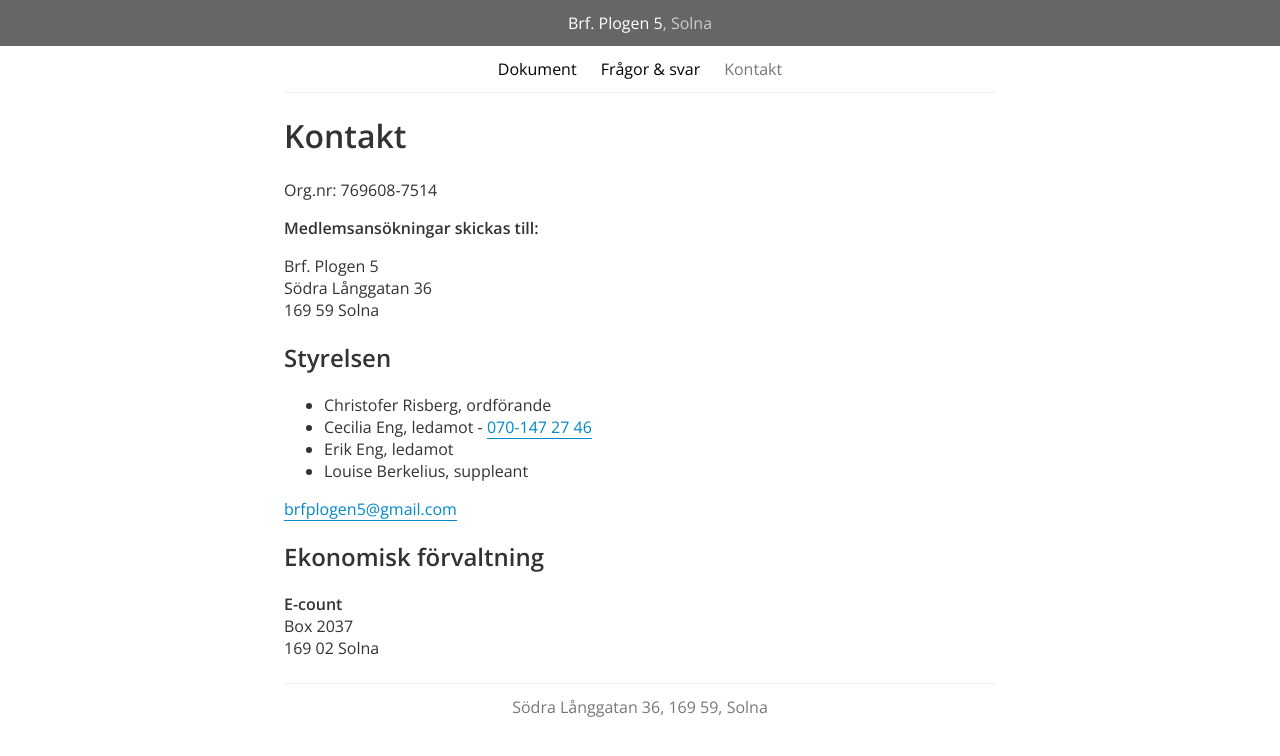
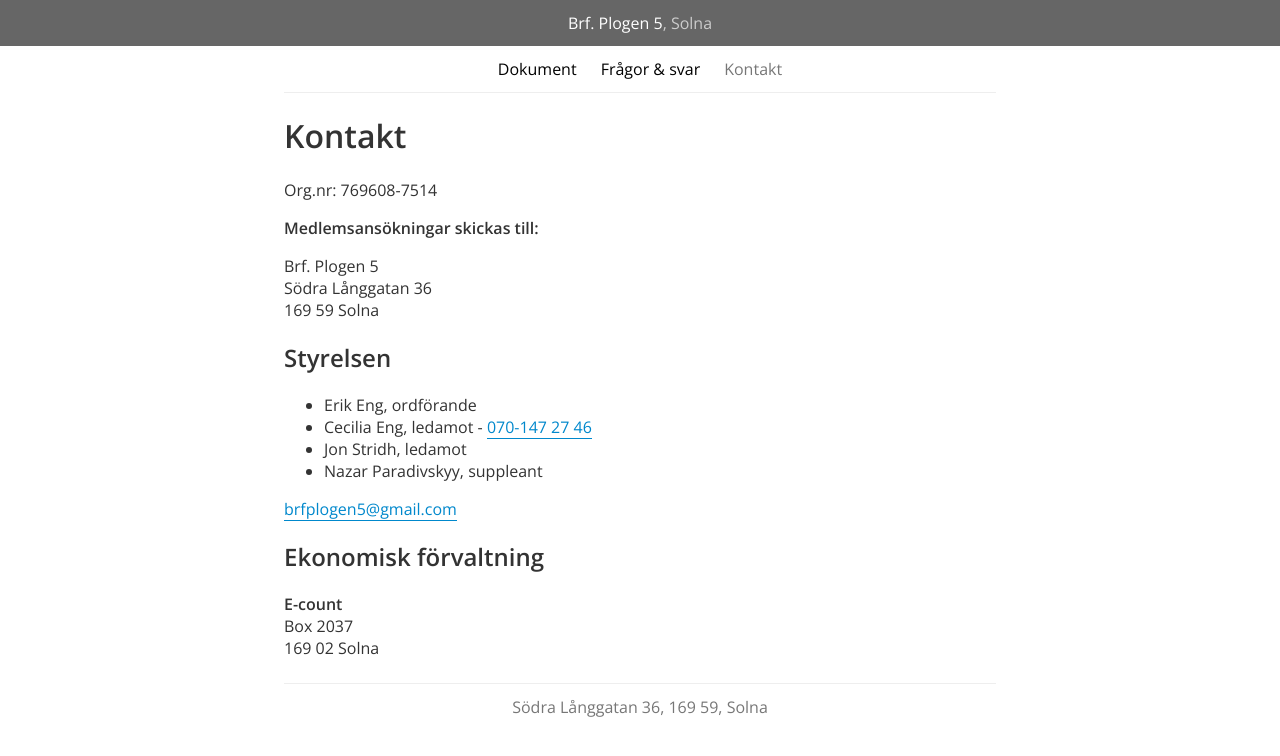
Before and after one commit to brfplogen5/brfplogen5.github.io, a Jekyll site: the page built from kontakt.md, in a window 1280 px wide. Shown: the top 756 px of the page. Built offline with Jekyll 4.4.1, drawn with Linux system fonts in a browser that asks for light colours.

Commit message:
Ny styrelse

```diff
--- a/kontakt.md
+++ b/kontakt.md
@@ -15,10 +15,10 @@ Södra Långgatan 36<br />
 
 ## Styrelsen
 
-* Christofer Risberg, ordförande
+* Erik Eng, ordförande
 * Cecilia Eng, ledamot - [070-147 27 46](tel:+46701472746)
-* Erik Eng, ledamot
-* Louise Berkelius, suppleant
+* Jon Stridh, ledamot
+* Nazar Paradivskyy, suppleant
 
 
 [brfplogen5@gmail.com](mailto:brfplogen5@gmail.com)
```
